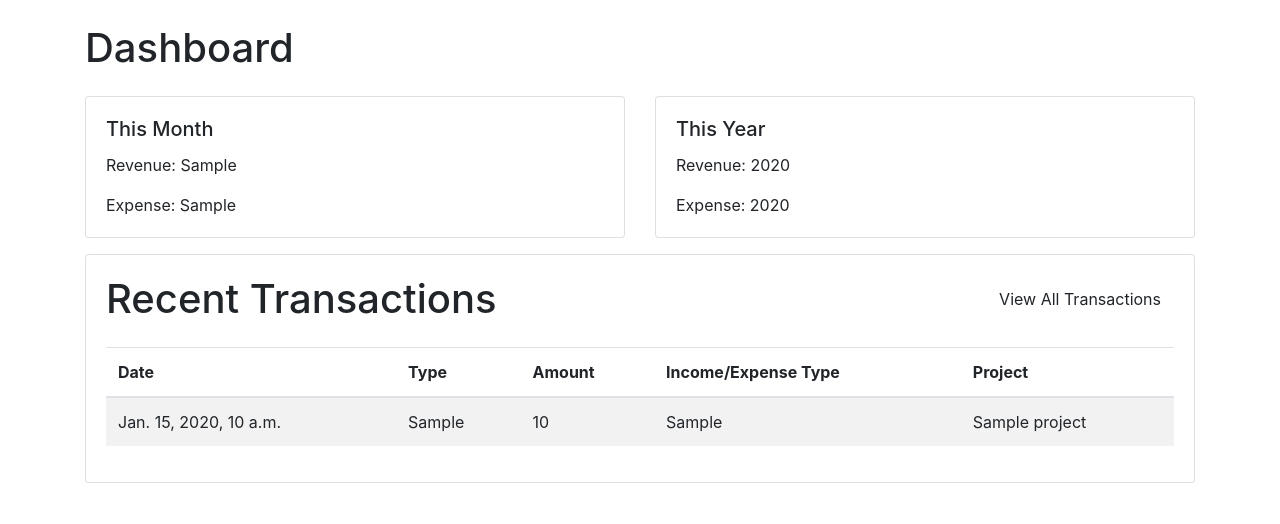
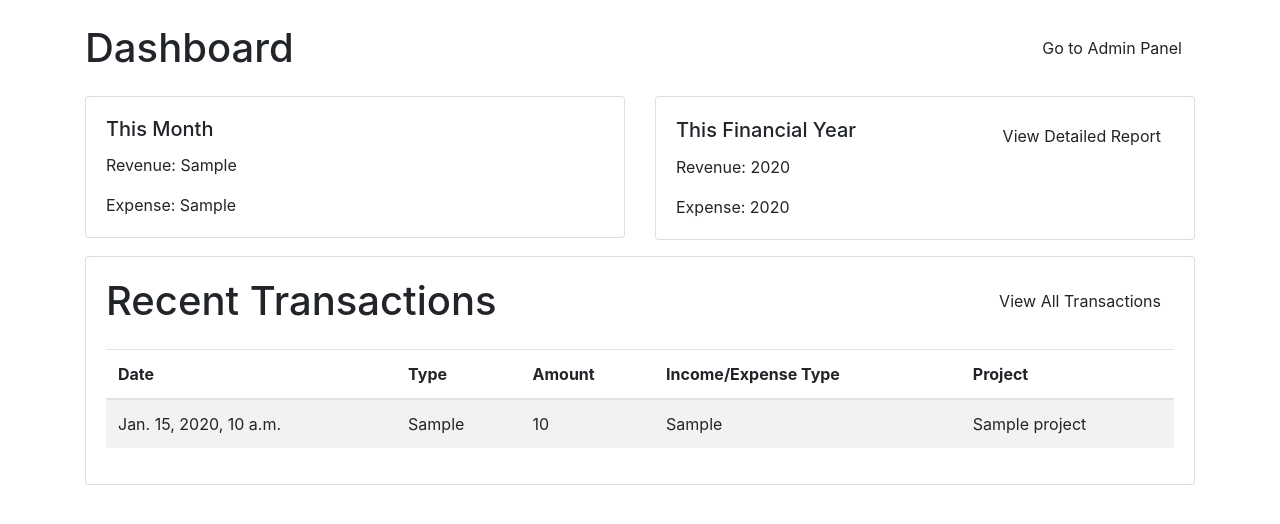
Before and after one commit to vipin-baghel/AccountsManagement_Django, a Django app: template AccountsManagementApp/templates/AccountsManagementApp/dashboard.html in a window 1280 px wide. Shown: the top 524 px of the page. Run offline with Django 5.2, Linux system fonts and the light colour scheme; the template is opened without the code that fills it: most values are stand-ins (such as "Sample title", 1, 10 or a date in 2020); some libraries are stand-ins or nearby versions.

Commit message:
changed this year logic to this financial year

```diff
--- a/AccountsManagementApp/templates/AccountsManagementApp/dashboard.html
+++ b/AccountsManagementApp/templates/AccountsManagementApp/dashboard.html
@@ -11,7 +11,10 @@
 
 <body>
     <div class="container mt-4">
-        <h1 class="mb-4">Dashboard</h1>
+        <div class="d-flex justify-content-between align-items-center mb-4">
+            <h1 class="mb-0">Dashboard</h1>
+            <a href="{% url 'admin:index' %}" class="btn bt-secondary">Go to Admin Panel</a>
+        </div>
         <!-- Summary Widgets -->
         <div class="row">
             <div class="col-md-6">
@@ -26,7 +29,10 @@
             <div class="col-md-6">
                 <div class="card mb-3">
                     <div class="card-body">
-                        <h5 class="card-title">This Year</h5>
+                        <div class="d-flex justify-content-between align-items-center">
+                            <h5 class="card-title">This Financial Year</h5>
+                            <a href="{% url 'all_transactions' %}" class="btn bt-secondary">View Detailed Report</a>
+                        </div>
                         <p class="card-text">Revenue: {{ revenue_this_year }}</p>
                         <p class="card-text">Expense: {{ expense_this_year }}</p>
                     </div>
```
Also changed, not shown: AccountsManagementApp/views/dashboard.py (+11 -2 lines).
